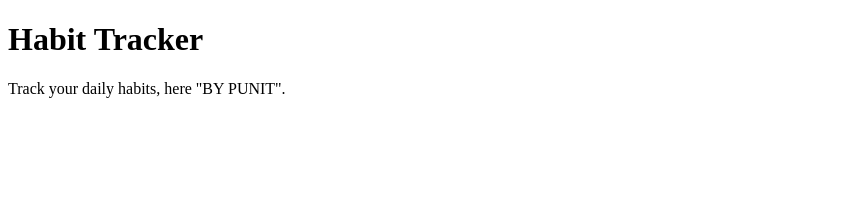
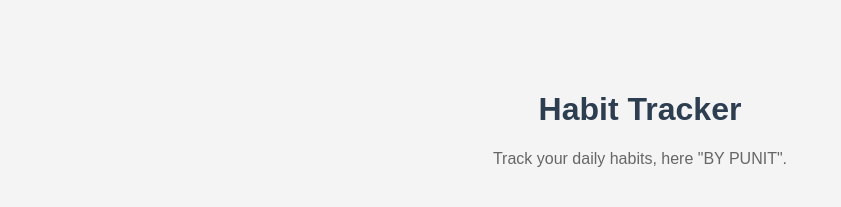
Before and after one commit to punitrajendra/habit-tracker, a plain HTML site: page index.html in a window 1280 px wide. Shown: the whole page, without its empty margins (0-841 px from the left). Drawn offline with Linux system fonts and the light colour scheme.

Commit message:
Add basic CSS styling

```diff
--- a/index.html
+++ b/index.html
@@ -4,6 +4,7 @@
   <meta charset="UTF-8">
   <meta name="viewport" content="width=device-width, initial-scale=1.0">
   <title>Habit Tracker</title>
+  <link rel="stylesheet" href="style.css">
 </head>
 <body>
   <h1>Habit Tracker</h1>
--- /dev/null
+++ b/style.css
@@ -0,0 +1,18 @@
+body {
+  font-family: Arial, sans-serif;
+  max-width: 500px;
+  margin: 50px auto;
+  padding: 20px;
+  background-color: #f4f4f4;
+  color: #d21515;
+}
+
+h1 {
+  text-align: center;
+  color: #2c3e50;
+}
+
+p {
+  text-align: center;
+  color: #666;
+}
```
